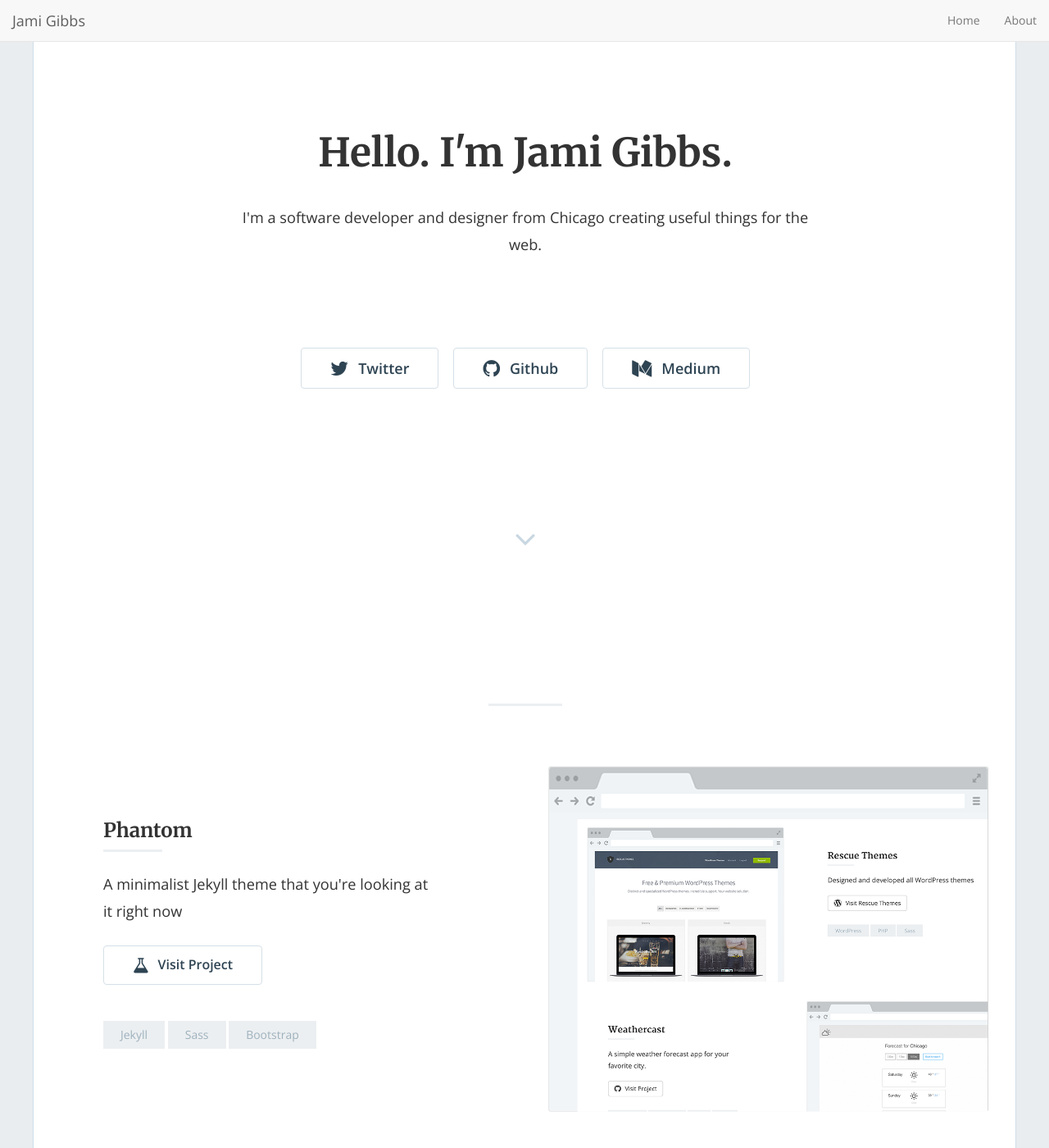
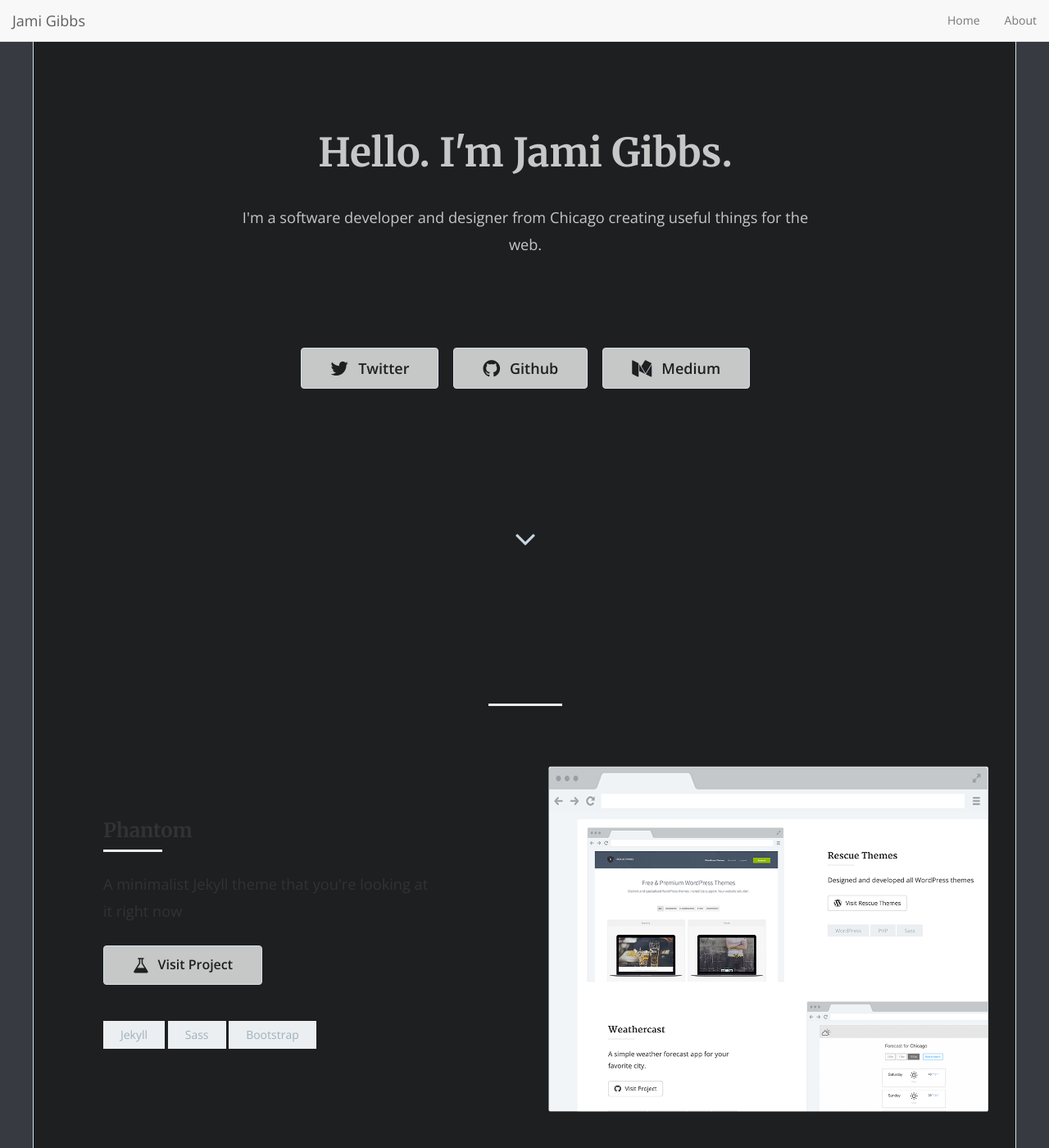
Before and after one commit to anonspacecowboy/anonspacecowboy.github.io, a Jekyll site: the page built from index.html, in a window 1280 px wide and 1400 px high. Shown: the whole window at 82% size. Built offline with Jekyll 4.4.1, drawn with Linux system fonts in a browser that asks for light colours; nearby versions of some CDN libraries; the list of posts is cut into pages by our own code.

Commit message:
updating colo scheme

```diff
--- a/css/style.scss
+++ b/css/style.scss
@@ -19,6 +19,16 @@
 $primary: #0a0a0a;
 $secondary: #FF7B7B;
 
+$bg-color:					#373B41;
+$bg-content-color:			#1D1F21;
+$font-color:				#C5C8C6;
+
+$navbar-bg-color:			#161719;
+$navbar-font-color:			$font-color;
+
+$btn-bg-color:				$font-color;
+$btn-font-color:			$bg-content-color;
+
 %opensans { font-family: 'Open Sans', sans-serif; }
 %merriweather { font-family: 'Merriweather', serif; }
 
@@ -33,7 +43,7 @@
 }
 
 body {
-  background-color: #e9edf0;
+  background-color: $bg-color;
   @extend %opensans;
   -webkit-font-smoothing: antialiased;
 }
@@ -69,8 +79,10 @@
   margin: 2em 0.5em;
   border: solid 1px #d5e0e7;
   border-radius: 4px;
-  color: #2E4453;
+  color: $btn-font-color;
   font-weight: 600;
+  background-color: $btn-bg-color;
+
   &:hover, &.btn-default:hover {
     background-color: white;
     border: solid 1px #b0c5d2;
@@ -88,7 +100,7 @@
 }
 
 .main {
-  background-color: white;
+  background-color: $bg-content-color;
   border-left: solid 1px #cedfea;
   border-right: solid 1px #cedfea;
   &.container {
@@ -125,6 +137,7 @@
   width: 60%;
   margin: 0 auto;
   display: table;
+  color: $font-color;
   @include bp-medium {
     width: 100%;
   }
```
